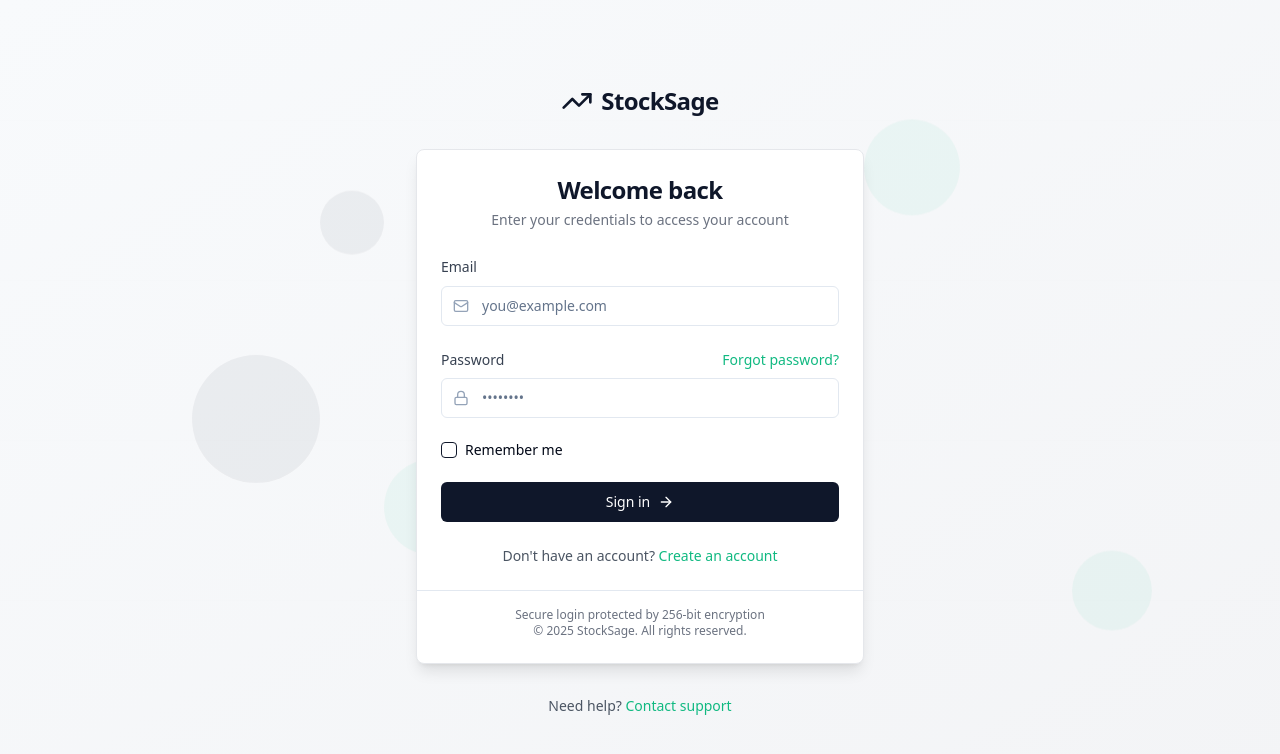
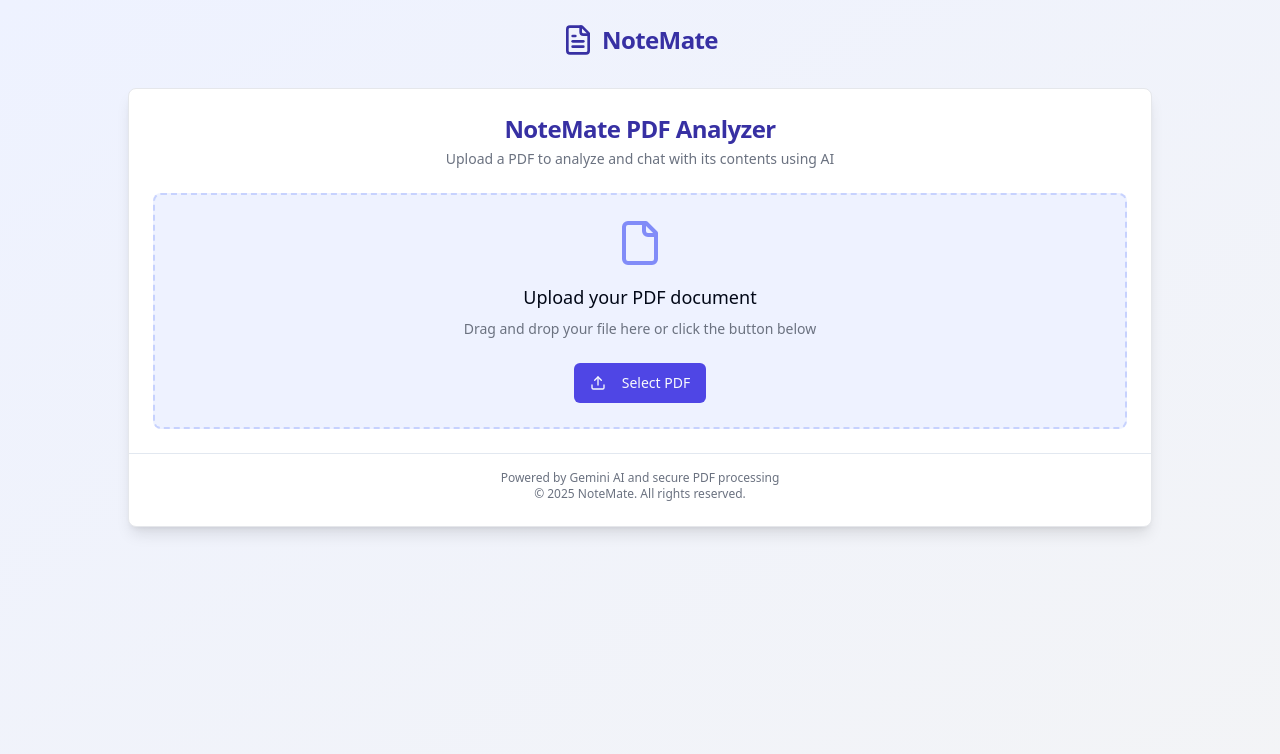
Before and after one commit to SayMyName03/stock-gaze-access-point, a React (Vite) app: page / in a window 1280 px wide. Shown: the top 754 px of the page. Built offline with nearby package versions, Linux system fonts and the light colour scheme.

Commit message:
Add Notemate app
Implement basic Notemate app structure and features.

```diff
--- a/index.html
+++ b/index.html
@@ -4,12 +4,12 @@
   <head>
     <meta charset="UTF-8" />
     <meta name="viewport" content="width=device-width, initial-scale=1.0" />
-    <title>StockSage Access Point</title>
-    <meta name="description" content="Your personal stock prediction assistant" />
-    <meta name="author" content="StockSage" />
+    <title>NoteMate - PDF Analyzer</title>
+    <meta name="description" content="Chat with your PDF documents using AI" />
+    <meta name="author" content="NoteMate" />
 
-    <meta property="og:title" content="StockSage Access Point" />
-    <meta property="og:description" content="Your personal stock prediction assistant" />
+    <meta property="og:title" content="NoteMate - PDF Analyzer" />
+    <meta property="og:description" content="Chat with your PDF documents using AI" />
     <meta property="og:type" content="website" />
     <meta property="og:image" content="https://lovable.dev/opengraph-image-p98pqg.png" />
 
--- a/src/components/Logo.tsx
+++ b/src/components/Logo.tsx
@@ -1,12 +1,12 @@
 
 import React from 'react';
-import { TrendingUp } from 'lucide-react';
+import { FileText } from 'lucide-react';
 
 const Logo = () => {
   return (
-    <div className="flex items-center gap-2 text-finance-blue">
-      <TrendingUp className="h-8 w-8" />
-      <span className="font-bold text-2xl tracking-tight">StockSage</span>
+    <div className="flex items-center gap-2 text-indigo-800">
+      <FileText className="h-8 w-8" />
+      <span className="font-bold text-2xl tracking-tight">NoteMate</span>
     </div>
   );
 };
--- /dev/null
+++ b/src/components/PdfChat.tsx
@@ -0,0 +1,120 @@
+
+import React, { useState } from 'react';
+import { Button } from "@/components/ui/button";
+import { Textarea } from "@/components/ui/textarea";
+import { Card, CardContent } from "@/components/ui/card";
+import { Send, FileText } from 'lucide-react';
+import { useToast } from "@/hooks/use-toast";
+
+interface PdfChatProps {
+  pdfContent: string;
+  fileName: string | null;
+}
+
+interface Message {
+  role: 'user' | 'assistant';
+  content: string;
+}
+
+const PdfChat: React.FC<PdfChatProps> = ({ pdfContent, fileName }) => {
+  const [messages, setMessages] = useState<Message[]>([
+    {
+      role: 'assistant',
+      content: `I've analyzed your PDF "${fileName}". What would you like to know about it?`
+    }
+  ]);
+  const [userInput, setUserInput] = useState('');
+  const [isLoading, setIsLoading] = useState(false);
+  const { toast } = useToast();
+
+  const handleSubmit = async (e: React.FormEvent) => {
+    e.preventDefault();
+
+    if (!userInput.trim()) return;
+
+    // Add user message to chat
+    const userMessage: Message = {
+      role: 'user',
+      content: userInput,
+    };
+
+    setMessages(prev => [...prev, userMessage]);
+    setUserInput('');
+    setIsLoading(true);
+
+    try {
+      // In a real implementation, this would call the Gemini API with the PDF content
+      const response = await mockGeminiResponse(userInput, pdfContent);
+
+      // Add assistant response to chat
+      setMessages(prev => [...prev, {
+        role: 'assistant',
+        content: response,
+      }]);
+    } catch (error) {
+      console.error('Error communicating with Gemini API:', error);
+      toast({
+        title: 'Error processing your request',
+        description: 'There was a problem getting a response from our AI service.',
+        variant: 'destructive',
+      });
+    } finally {
+      setIsLoading(false);
+    }
+  };
+
+  // This is a mock function to simulate the Gemini API response
+  // In a real implementation, you would call the actual Gemini API
+  const mockGeminiResponse = async (question: string, pdfContent: string): Promise<string> => {
+    return new Promise((resolve) => {
+      setTimeout(() => {
+        // Simple mock response - in a real app, this would be the Gemini API response
+        resolve(`This is a simulated response to your question about the PDF. In a real implementation, the Gemini API would analyze the content and provide a relevant answer based on the document contents.`);
+      }, 1500);
+    });
+  };
+
+  return (
+    <div className="flex flex-col h-[60vh]">
+      <div className="flex items-center gap-2 p-3 bg-indigo-50 rounded-t-md">
+        <FileText className="h-5 w-5 text-indigo-600" />
+        <span className="font-medium text-indigo-800 truncate">{fileName || 'Uploaded PDF'}</span>
+      </div>
+
+      <div className="flex-1 overflow-y-auto p-4 space-y-4 bg-white border border-indigo-100 rounded-b-md">
+        {messages.map((message, index) => (
+          <Card key={index} className={`${
+            message.role === 'user'
+              ? 'bg-indigo-100 ml-8'
+              : 'bg-gray-100 mr-8'
+          }`}>
+            <CardContent className="p-3">
+              <p className="text-sm">{message.content}</p>
+            </CardContent>
+          </Card>
+        ))}
+
+        {isLoading && (
+          <div className="flex justify-center">
+            <span className="text-sm text-gray-500">AI is analyzing your question...</span>
+          </div>
+        )}
+      </div>
+
+      <form onSubmit={handleSubmit} className="mt-4 flex gap-2">
+        <Textarea
+          value={userInput}
+          onChange={(e) => setUserInput(e.target.value)}
+          placeholder="Ask a question about your PDF..."
+          className="flex-1 resize-none"
+          disabled={isLoading}
+        />
+        <Button type="submit" disabled={isLoading || !userInput.trim()}>
+          <Send className="h-4 w-4" />
+        </Button>
+      </form>
+    </div>
+  );
+};
+
+export default PdfChat;
--- /dev/null
+++ b/src/components/PdfUploader.tsx
@@ -0,0 +1,96 @@
+
+import React, { useState } from 'react';
+import { Button } from "@/components/ui/button";
+import { Upload, File } from 'lucide-react';
+import { useToast } from "@/hooks/use-toast";
+
+interface PdfUploaderProps {
+  onPdfUpload: (content: string, fileName: string) => void;
+}
+
+const PdfUploader: React.FC<PdfUploaderProps> = ({ onPdfUpload }) => {
+  const [isLoading, setIsLoading] = useState(false);
+  const { toast } = useToast();
+
+  const handleFileChange = async (e: React.ChangeEvent<HTMLInputElement>) => {
+    const file = e.target.files?.[0];
+
+    if (!file) return;
+
+    if (file.type !== 'application/pdf') {
+      toast({
+        title: "Invalid file type",
+        description: "Please upload a PDF file",
+        variant: "destructive",
+      });
+      return;
+    }
+
+    try {
+      setIsLoading(true);
+
+      // Read the file as text (in a real app, you'd use a PDF parsing library)
+      const fileContent = await readFileAsText(file);
+
+      // Pass the content and file name back to the parent component
+      onPdfUpload(fileContent, file.name);
+
+      toast({
+        title: "PDF uploaded successfully",
+        description: `${file.name} is ready for analysis`,
+      });
+    } catch (error) {
+      console.error("Error processing PDF:", error);
+      toast({
+        title: "Error processing PDF",
+        description: "There was a problem reading your file. Please try again.",
+        variant: "destructive",
+      });
+    } finally {
+      setIsLoading(false);
+    }
+  };
+
+  // Function to read file as text (simplified approach)
+  const readFileAsText = (file: File): Promise<string> => {
+    return new Promise((resolve, reject) => {
+      const reader = new FileReader();
+      reader.onload = () => {
+        resolve(reader.result as string);
+      };
+      reader.onerror = reject;
+      reader.readAsText(file);
+    });
+  };
+
+  return (
+    <div className="flex flex-col items-center p-6 border-2 border-dashed border-indigo-200 rounded-lg bg-indigo-50">
+      <File className="h-12 w-12 text-indigo-400 mb-4" />
+      <h3 className="text-lg font-medium mb-2">Upload your PDF document</h3>
+      <p className="text-sm text-gray-500 mb-6 text-center">
+        Drag and drop your file here or click the button below
+      </p>
+
+      <label htmlFor="pdf-upload">
+        <input
+          id="pdf-upload"
+          type="file"
+          accept=".pdf"
+          className="hidden"
+          onChange={handleFileChange}
+          disabled={isLoading}
+        />
+        <Button
+          className="bg-indigo-600 hover:bg-indigo-700"
+          disabled={isLoading}
+          onClick={() => document.getElementById('pdf-upload')?.click()}
+        >
+          <Upload className="mr-2 h-4 w-4" />
+          {isLoading ? "Processing..." : "Select PDF"}
+        </Button>
+      </label>
+    </div>
+  );
+};
+
+export default PdfUploader;
--- a/src/pages/Index.tsx
+++ b/src/pages/Index.tsx
@@ -1,48 +1,48 @@
 
-import React from 'react';
+import React, { useState } from 'react';
 import { Card, CardContent, CardDescription, CardFooter, CardHeader, CardTitle } from "@/components/ui/card";
-import LoginForm from '@/components/LoginForm';
-import StockChartPattern from '@/components/StockChartPattern';
-import FloatingElements from '@/components/FloatingElements';
 import Logo from '@/components/Logo';
+import PdfUploader from '@/components/PdfUploader';
+import PdfChat from '@/components/PdfChat';
 
 const Index = () => {
+  const [pdfContent, setPdfContent] = useState<string | null>(null);
+  const [fileName, setFileName] = useState<string | null>(null);
+
+  const handlePdfUpload = (content: string, name: string) => {
+    setPdfContent(content);
+    setFileName(name);
+  };
+
   return (
-    <div className="relative min-h-screen bg-gradient-to-br from-finance-light to-gray-100 flex items-center justify-center p-4 md:p-6">
-      {/* Background decorations */}
-      <StockChartPattern />
-      <FloatingElements />
-
-      <div className="w-full max-w-md z-10">
-        {/* Logo */}
+    <div className="relative min-h-screen bg-gradient-to-br from-indigo-50 to-gray-100 flex flex-col items-center p-4 md:p-6">
+      {/* Header with logo */}
+      <div className="w-full max-w-5xl z-10">
         <div className="flex justify-center mb-8">
           <Logo />
         </div>
 
-        {/* Login Card */}
-        <Card className="border-gray-200 shadow-lg">
+        <Card className="border-gray-200 shadow-lg mb-6">
           <CardHeader className="space-y-1">
-            <CardTitle className="text-2xl font-bold text-center text-finance-blue">
-              Welcome back
+            <CardTitle className="text-2xl font-bold text-center text-indigo-800">
+              NoteMate PDF Analyzer
             </CardTitle>
             <CardDescription className="text-center text-gray-500">
-              Enter your credentials to access your account
+              Upload a PDF to analyze and chat with its contents using AI
             </CardDescription>
           </CardHeader>
           <CardContent>
-            <LoginForm />
+            {!pdfContent ? (
+              <PdfUploader onPdfUpload={handlePdfUpload} />
+            ) : (
+              <PdfChat pdfContent={pdfContent} fileName={fileName} />
+            )}
           </CardContent>
           <CardFooter className="flex flex-col text-center text-xs text-gray-500 border-t pt-4">
-            <p>Secure login protected by 256-bit encryption</p>
-            <p>© 2025 StockSage. All rights reserved.</p>
+            <p>Powered by Gemini AI and secure PDF processing</p>
+            <p>© 2025 NoteMate. All rights reserved.</p>
           </CardFooter>
         </Card>
-
-        <div className="mt-8 text-center">
-          <p className="text-sm text-gray-600">
-            Need help? <a href="#" className="text-finance-green hover:underline">Contact support</a>
-          </p>
-        </div>
       </div>
     </div>
   );
```
